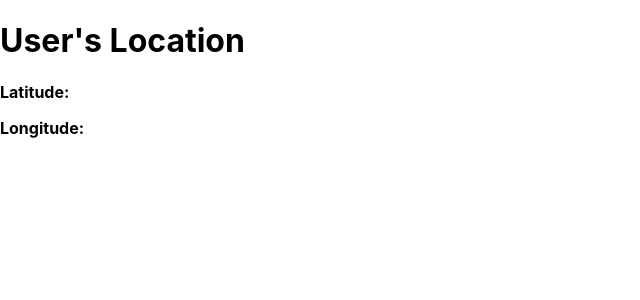
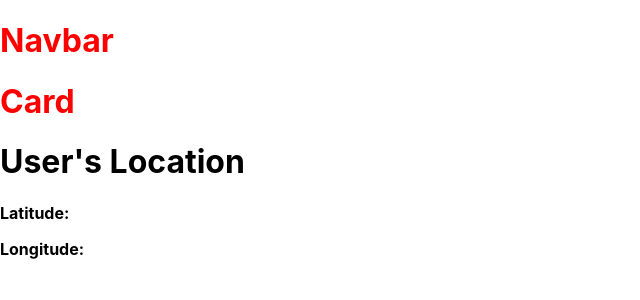
Before and after one commit to WalidMorocco/TWR-Final-Project, a React (Create React App) app in the folder coffee-me/: page /location in a window 1280 px wide. Shown: the top 300 px of the page, without its empty margins (0-640 px from the left). Built offline with nearby package versions, Linux system fonts and the light colour scheme; no server answers.

Commit message:
UI Components example

```diff
--- /dev/null
+++ b/coffee-me/src/components/Card/Card.jsx
@@ -0,0 +1,10 @@
+import "./styles.css"
+
+
+export const Card = () => {
+  return (
+    <div className="nav">
+        <h1>Card</h1>
+    </div>
+  );
+};
--- /dev/null
+++ b/coffee-me/src/components/Card/styles.css
@@ -0,0 +1,3 @@
+.nav{
+    color: red;
+}
--- a/coffee-me/src/components/Layout.jsx
+++ b/coffee-me/src/components/Layout.jsx
@@ -1,9 +1,11 @@
 import { Outlet } from 'react-router-dom';
+import { Navbar } from './Navbar/Navar';
 
 
 export const Layout = () => {
   return (
     <div>
+      <Navbar/>
       <Outlet />
     </div>
   );
--- /dev/null
+++ b/coffee-me/src/components/Navbar/Navar.jsx
@@ -0,0 +1,10 @@
+import "./styles.css"
+
+
+export const Navbar = () => {
+  return (
+    <div className="nav">
+        <h1>Navbar</h1>
+    </div>
+  );
+};
--- /dev/null
+++ b/coffee-me/src/components/Navbar/styles.css
@@ -0,0 +1,3 @@
+.nav{
+    color: red;
+}
--- a/coffee-me/src/pages/HomePage.jsx
+++ b/coffee-me/src/pages/HomePage.jsx
@@ -1,5 +1,6 @@
 import useLocation from "../hooks/useLocation";
 import useNearby from "../hooks/google/useNearby";
+import { Card } from "../components/Card/Card";
 
 export const HomePage = () => {
   const location = useLocation();
@@ -19,11 +20,15 @@ export const HomePage = () => {
   }
 
   return (
-    <ul>
-      {data.results.map((place) => (
-        <li key={place.place_id}>{place.name}</li>
-      ))}
-    </ul>
+    <div>
+      <Card/>
+      <ul>
+        {data.results.map((place) => (
+          <li key={place.place_id}>{place.name}</li>
+        ))}
+      </ul>
+    </div>
+
   );
 };
 
--- a/coffee-me/src/pages/UserLocation.jsx
+++ b/coffee-me/src/pages/UserLocation.jsx
@@ -1,3 +1,4 @@
+import { Card } from "../components/Card/Card";
 import useLocation from "../hooks/useLocation";
 
 export const UserLocation = () => {
@@ -5,6 +6,7 @@ export const UserLocation = () => {
 
     return (
         <div className="wrapper">
+            <Card/>
             <h1>User's Location</h1>
             <h4>
                 <p>Latitude: {location.coordinates.lat}</p>
```
